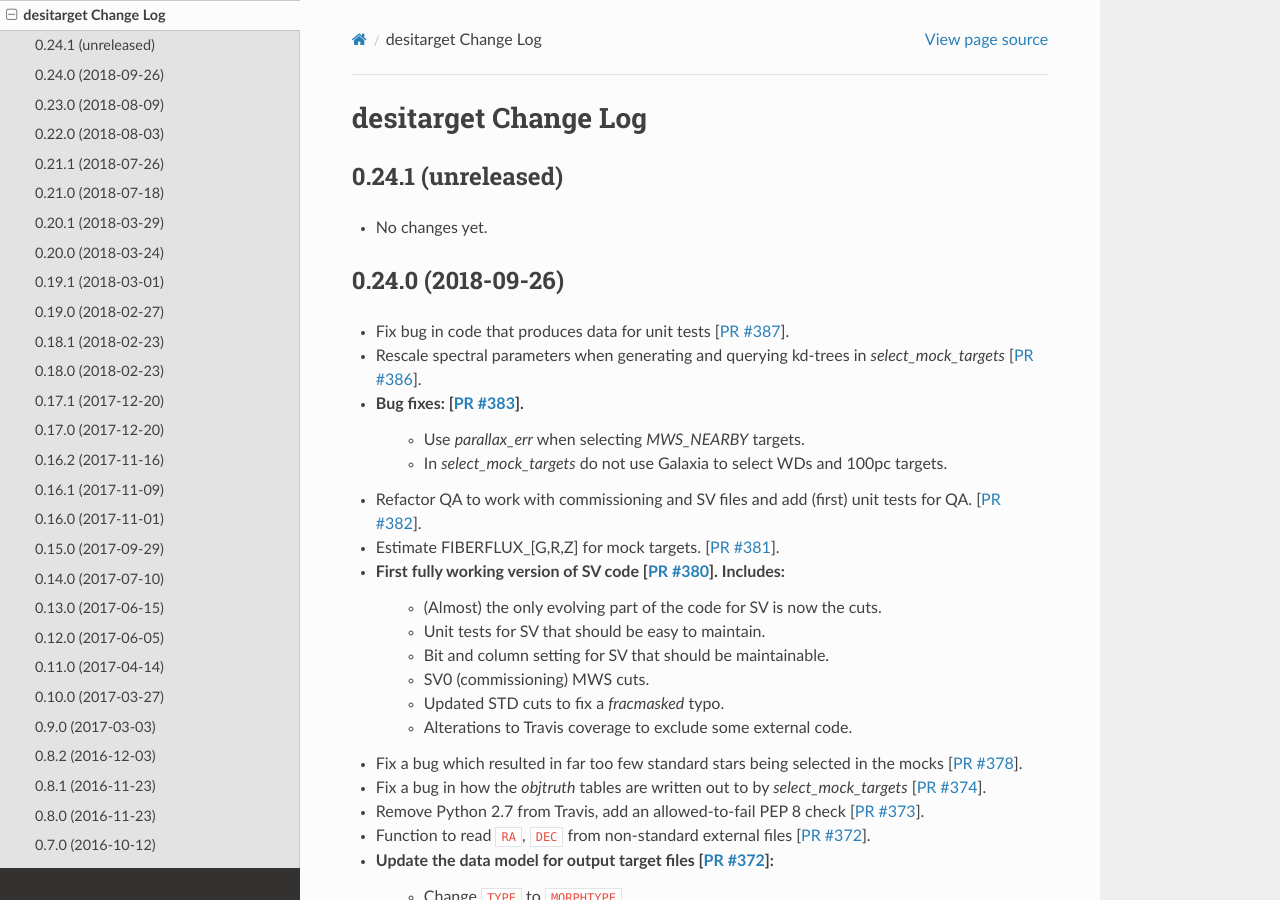
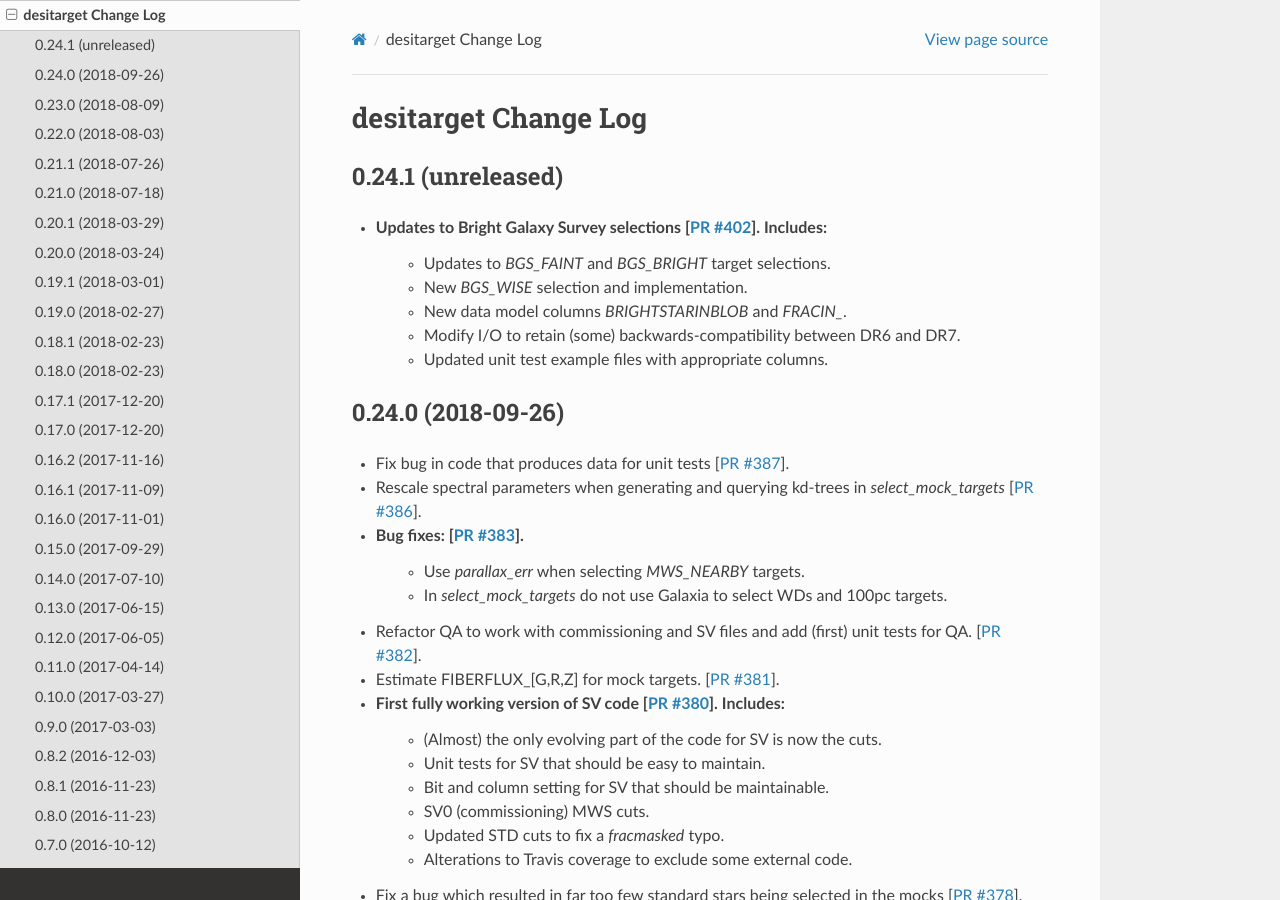
Before and after one commit to desihub/desitarget, a Sphinx documentation site: the page built from doc/changes.rst, in a window 1280 px wide and 900 px high. Built offline with Sphinx 7.4.7 and the Read the Docs theme 2.0.0, drawn with Linux system fonts in a browser that asks for light colours.

Commit message:
updating changes file [ci skip]

```diff
--- a/doc/changes.rst
+++ b/doc/changes.rst
@@ -5,7 +5,14 @@ desitarget Change Log
 0.24.1 (unreleased)
 -------------------
 
-* No changes yet.
+* Updates to Bright Galaxy Survey selections [`PR #402`_]. Includes:
+    * Updates to `BGS_FAINT` and `BGS_BRIGHT` target selections.
+    * New `BGS_WISE` selection and implementation.
+    * New data model columns `BRIGHTSTARINBLOB` and `FRACIN_`.
+    * Modify I/O to retain (some) backwards-compatibility between DR6 and DR7.
+    * Updated unit test example files with appropriate columns.
+
+.. _`PR #402`: https://github.com/desihub/desitarget/pull/402
 
 0.24.0 (2018-09-26)
 -------------------
```
Also changed, not shown: 1 other file.
